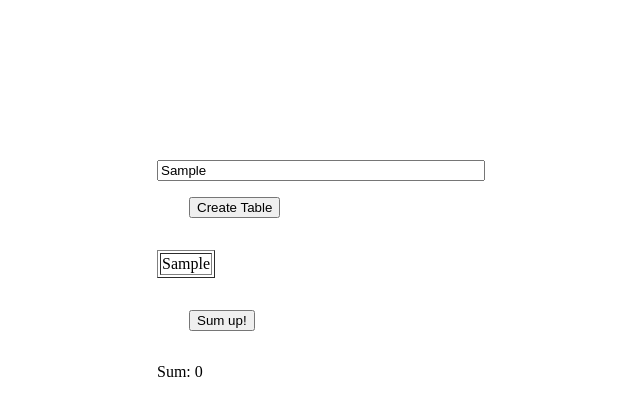
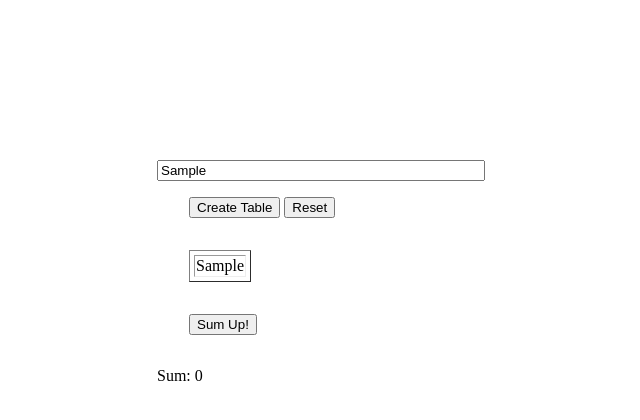
Before and after one commit to Sankalpbp/FrontendApps, a plain HTML site: page SumNumbersInArray/index.html in a window 1280 px wide. Both pictures are taken after typing "Sample" into the empty fields and a click on the button "Create Table". Shown: the whole page, without its empty margins (11-651 px from the left). Drawn offline with Linux system fonts and the light colour scheme.

Commit message:
Added reset button

```diff
--- a/SumNumbersInArray/index.html
+++ b/SumNumbersInArray/index.html
@@ -12,13 +12,10 @@
         <input type="text" placeholder="Enter comma separated numbers to add">
         <div class="create-button-container">
             <button id="create-table-button" type="button" onclick="createTable()">Create Table</button>
+            <button type="button" onclick="reset()">Reset</button>
         </div>
 
-        <div>
-            <table id="array" border="1">
-                <tr>
-                </tr>
-            </table>
+        <div class="table-container">
         </div>
         <div class="sum-button-container">
             <button id="get-sum-button" type="button" onclick="getSum()">Sum up!</button>
--- a/SumNumbersInArray/index.js
+++ b/SumNumbersInArray/index.js
@@ -1,12 +1,37 @@
 'use strict';
 
 const array = document.getElementsByTagName ( 'td' );
+const button = document.getElementById('get-sum-button');
+const sumElement = document.getElementById ( 'sum' );
+const tableContainer = document.querySelector('.table-container');
+const input = document.getElementsByTagName('input')[0];
 let index = 0;
 let sum = 0;
 
+function putInitState () {
+    button.disabled = false;
+    button.innerText = 'Sum Up!';
+    index = 0;
+    sum = 0;
+    sumElement.innerText = sum;
+    const existingTable = document.getElementsByTagName('table');
+    if (existingTable.length) {
+        tableContainer.removeChild(existingTable[0]);
+    }
+}
+
+function reset () {
+    putInitState ();
+    input.value = '';
+}
+
 function createTable () {
-    const row = document.getElementsByTagName('tr')[0];
-    const input = document.getElementsByTagName('input')[0];
+    putInitState();
+    const table = document.createElement('table');
+    const row = document.createElement('row');
+    table.appendChild(row);
+    table.setAttribute('border', 1);
+    tableContainer.appendChild(table);
     const elements = input.value.split (',');
     for(let element of elements) {
         const td = document.createElement('td');
@@ -17,12 +42,13 @@ function createTable () {
 
 function getSum () {
     if (index == array.length - 1) {
-        const button = document.getElementById('get-sum-button');
         button.innerText = 'All elements added!';
         button.disabled = true;
     }
     array[index].classList.add('added');
     sum += (Number) (array [ index ].innerText);
     ++index;
-    document.getElementById ( 'sum' ).innerHTML = sum;
+    sumElement.innerHTML = sum;
 }
+
+putInitState ();
```
